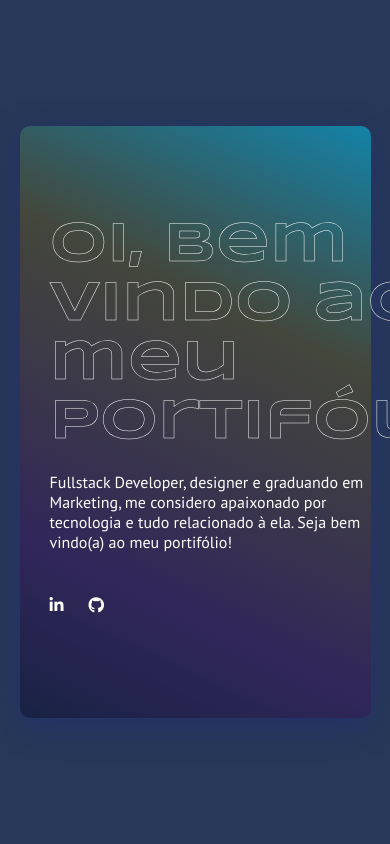
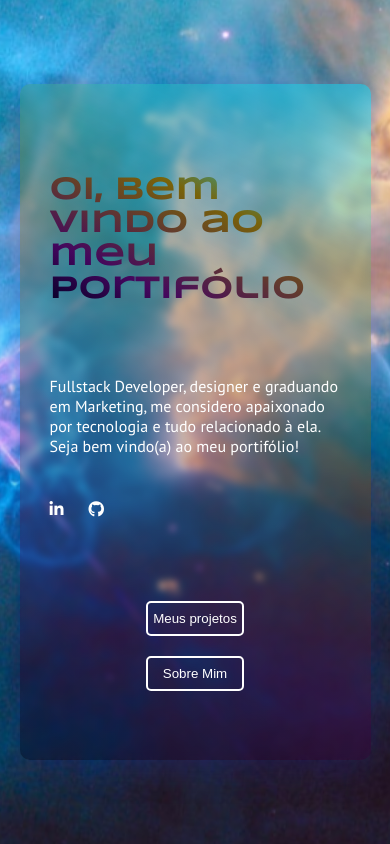
Before and after one commit to claudionsc/portifolio, a React (Create React App) app: page / in a window 390 px wide. Built offline with nearby package versions, Linux system fonts and the light colour scheme.

Commit message:
responsivo inicial

```diff
--- a/src/components/Buttons/Button2.jsx
+++ b/src/components/Buttons/Button2.jsx
@@ -2,11 +2,10 @@ import React from 'react'
 import styled from 'styled-components'
 
 const StyledButtons = styled.button`
-    width: 10vw;
+    width: 13vw;
     height: 35px;
     border: #ffffff 2px solid;
     background-color: rgba(255, 255, 255, 0);
-    margin: 0 10px;
     border-radius:  5px;
     transition: all 500ms ease-in-out;
     align-self: center;
@@ -17,6 +16,11 @@ const StyledButtons = styled.button`
         border: #5E036D 2px solid;
         cursor: pointer;
     }
+
+    @media (max-width: 500px) {
+        width: 25vw;
+
+    }
 `
 
 export function Button2({children}){
--- a/src/components/pages/Inicial/Inicial.jsx
+++ b/src/components/pages/Inicial/Inicial.jsx
@@ -10,16 +10,13 @@ export function Inicial(){
     return (
 
             <Main>
-                <div style={{ display: 'flex', flexDirection: 'column', alignItems: 'flex-start', margin: '90px 30px'}}>
-                    <div className="outline" style={{
-                        width: 'auto', height:'9%',
-                        display: 'flex', justifyContent: "center", alignItems: 'center', fontFamily: 'Syncopate, sans-serif', fontSize: '28px'}}>
+                <div style={{ display: 'flex',  flexDirection: 'column', alignItems: 'flex-start'}}>
+                    <div className="outline">
                         <h1>Oi, bem vindo ao meu portifólio</h1>
                     </div>
                     <div style={{
-                        width: '75%', height:'55%',
-                         borderRadius: '10px',
-                         fontFamily: 'PT Sans, sans-serif', marginTop: '20px'
+                        width: '100%', height:'55%',
+                        fontFamily: 'PT Sans, sans-serif', marginTop: '20px'
                         }}>
                             <p>
                                 Fullstack Developer, designer e graduando em Marketing, me considero apaixonado por tecnologia
@@ -37,11 +34,11 @@ export function Inicial(){
                         </div>
                 </div>
 
-                    <div style={{ width: '30vw', height: 'auto',  borderRadius: '6px', margin: '0 30px', padding: '20px, 10px' }}>
+                    <div className="m-links">
                         <div className="note">
-                            <img src={img} alt='foto' style={{ width: '100px', margin: '0 150px'}}/>
+                            <img src={img} alt='foto'/>
                         </div>
-                        <span style={{fontFamily: 'PT Sans, sans-serif', display: 'flex', flexDirection: 'column', alignItems: 'center'}} >
+                        <span>
 
                             <Link to={'/projetos'}>
                                 <Button2>
--- a/src/components/pages/Inicial/Main.jsx
+++ b/src/components/pages/Inicial/Main.jsx
@@ -7,17 +7,23 @@ const ConstMain = styled.div`
     width: 90vw;
     height: auto;
     display: flex;
-    /* flex-direction: column; */
     align-items: center;
-    /* padding: 5vh 5vh;
-    margin: 90px 0; */
+    justify-content: center;
+    padding: 0 30px;
+    padding-top: 90px;
     background-image: linear-gradient(25deg, #0200245f 0%, #44065e5a 24%, #7963095c 67%, #00d5ff7a 100%);
-    /* background: rgba( 38, 38, 38, 0.15 ); */
     box-shadow: 0 8px 32px 0 rgba( 31, 38, 135, 0.37 );
     backdrop-filter: blur( 3px );
     -webkit-backdrop-filter: blur( 3px );
     border-radius: 10px;
     z-index: 1;
+
+    @media(max-width: 500px) {
+        display: flex;
+        flex-direction: column;
+        height: 80vh;
+    }
+
 
 
 
--- a/src/index.css
+++ b/src/index.css
@@ -38,14 +38,14 @@ body{
 
 .App::before{
   content: '';
-  /* background: url("./components/img/bg.jpg") center no-repeat fixed; */
+  background: url("./components/img/bg.jpg") center no-repeat fixed;
   animation: bg 30s alternate infinite;
   width: 100vw;
   height: 100vh;
   position: fixed;
 }
 
-/* @keyframes bg {
+@keyframes bg {
   from {
     scale: 1.5;
     rotate: 6deg;
@@ -56,13 +56,15 @@ body{
     rotate: 2deg;
   }
 
-} */
+}
  .shadow{
     -webkit-box-shadow: 0px 1px 14px -3px #d000ff91;
     box-shadow: 0px 1px 14px 3px #d000ff91;
  }
 
  .outline{
+  font-family: Syncopate, sans-serif;
+  font-size: 28px;
   -webkit-text-stroke: 0.5px rgb(255, 255, 255);
   -webkit-text-fill-color:transparent;
   transition: all 0.1s ease-in-out;
@@ -97,8 +99,31 @@ p{
   font-family: 'PT Sans, sans-serif',
 }
 
+.m-links{
+  width: 30vw;
+  height: 40vh;
+  margin: 0 30px;
+  padding: 20px 10px;
+  display: flex;
+  flex-direction: column;
+  align-items: center;
+  justify-content: space-around;
+}
+
 .note{
   animation: note 5s alternate infinite;
+
+}
+
+img{
+  width: 100px;
+}
+
+span{
+  font-family: PT Sans, sans-serif;
+   display: flex;
+    flex-direction: column;
+    align-items: center;
 }
 
 @keyframes note {
@@ -113,3 +138,42 @@ p{
 
 
 }
+
+@media (max-width: 500px) {
+
+  h1{
+    font-size: 2rem;
+    background-image: linear-gradient(25deg, rgba(2,0,36,1) 0%, rgba(68,6,94,1) 24%, rgba(121,99,9,1) 67%, rgba(0,212,255,1) 100%);
+    background-clip: text;
+  }
+
+  .outline{
+    -webkit-text-stroke: 0px rgb(255, 255, 255);
+    margin-bottom: 50px;
+
+   }
+   .note{
+    display: none;
+    width: 0;
+    height: 0;
+    margin: 0;
+    padding: 0;
+  }
+
+  .m-links{
+    width: 80vw;
+    height: 40vh;
+
+    padding: 0;
+    display: flex;
+    flex-direction: column;
+    align-items: flex-start;
+    justify-content: center;
+  }
+
+  span{
+    /* background-color: red; */
+    width: 100%;
+  }
+
+}
```
